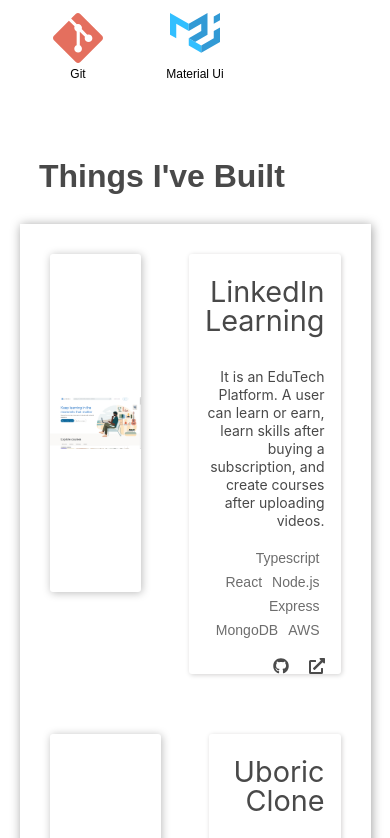
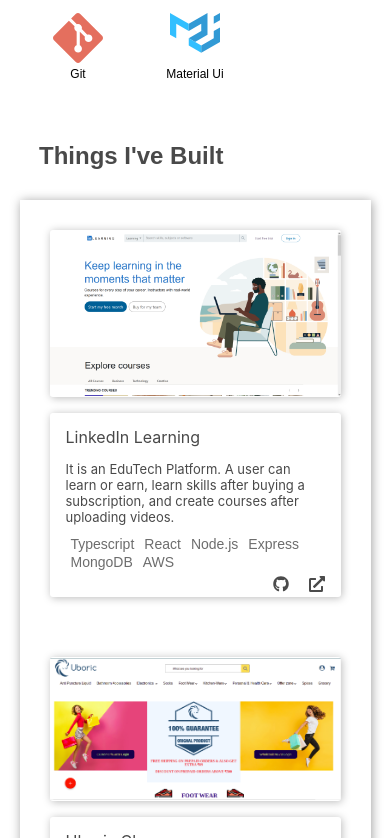
Before and after one commit to ashish8796/portfolio, a React (Create React App) app: page / in a window 390 px wide. Shown: the part 1286-2124 px from the top of the page. Built offline with nearby package versions, Linux system fonts and the light colour scheme.

Commit message:
project is responsive now

```diff
--- a/src/Components/Projects/ProjectInfo.tsx
+++ b/src/Components/Projects/ProjectInfo.tsx
@@ -65,18 +65,40 @@
 
 const ProjectWrapper = styled.div`
   main {
-    display: flex;
+    display: grid;
+    grid-template-columns: 1fr 1fr;
     padding: 30px;
 
     & > section {
       border-radius: 3px;
+      height: 42vh;
+
+      @media only screen and (max-width: 900px) {
+        height: auto;
+      }
+    }
+
+    @media only screen and (max-width: 768px) {
+    }
+
+    @media only screen and (max-width: 680px) {
+      grid-template-columns: 1fr;
+      grid-template-rows: auto;
+    }
+
+    @media only screen and (max-width: 568px) {
+    }
+
+    @media only screen and (max-width: 480px) {
+    }
+
+    @media only screen and (max-width: 320px) {
     }
   }
 `;
 
 const LeftSection = styled.section`
   flex-basis: 50%;
-  height: 40vh;
   box-shadow: 1px 1px 8px 0px #bbbbbb;
   cursor: pointer;
 
@@ -86,10 +108,21 @@
     object-fit: contain;
     border-radius: 3px;
   }
+
+  @media only screen and (max-width: 680px) {
+  }
+
+  @media only screen and (max-width: 568px) {
+  }
+
+  @media only screen and (max-width: 480px) {
+  }
+
+  @media only screen and (max-width: 320px) {
+  }
 `;
 
 const RightSection = styled.section`
-  flex-basis: 45%;
   text-align: right;
   margin-left: 3rem;
   font-family: "Calibre", "Inter", "San Francisco", "SF Pro Text", -apple-system,
@@ -102,6 +135,36 @@
     font-size: 1.8rem;
     margin: 1.5rem 0 2rem;
     color: #494949;
+
+    @media only screen and (max-width: 800px) {
+      font-size: 1.2rem;
+    }
+
+    @media only screen and (max-width: 768px) {
+      font-size: 1rem;
+      margin: 1rem 0;
+
+      & + p {
+        font-size: 13px;
+        line-height: 16px;
+      }
+    }
+
+    @media only screen and (max-width: 568px) {
+    }
+
+    @media only screen and (max-width: 480px) {
+    }
+
+    @media only screen and (max-width: 320px) {
+    }
+  }
+
+  @media only screen and (max-width: 680px) {
+    margin-left: 0;
+    margin: 1rem 0 0;
+    box-shadow: 1px 1px 8px 0px #bbbbbb;
+    text-align: left;
   }
 `;
 
@@ -122,6 +185,17 @@
 
   span {
     margin: 5px;
+
+    @media only screen and (max-width: 768px) {
+      margin: 2px 5px;
+    }
+  }
+
+  @media only screen and (max-width: 768px) {
+    margin: 0.3rem 0;
+  }
+  @media only screen and (max-width: 680px) {
+    justify-content: flex-start;
   }
 `;
 
@@ -135,9 +209,14 @@
   display: flex;
   justify-content: flex-end;
   padding-top: 0.5rem;
+  margin-bottom: 5px;
 
   & > div:first-child {
     margin-right: 20px;
+  }
+
+  @media only screen and (max-width: 768px) {
+    padding-top: 0;
   }
 `;
 
--- a/src/Components/Projects/Projects.tsx
+++ b/src/Components/Projects/Projects.tsx
@@ -29,6 +29,18 @@
     font-family: "Gothic A1", sans-serif;
     font-weight: bold;
     color: #494949;
+
+    @media only screen and (max-width: 680px) {
+      font-size: 2rem;
+    }
+
+    @media only screen and (max-width: 480px) {
+      font-size: 1.5rem;
+    }
+  }
+
+  @media only screen and (max-width: 680px) {
+    padding: 1rem 0;
   }
 `;
 
```
